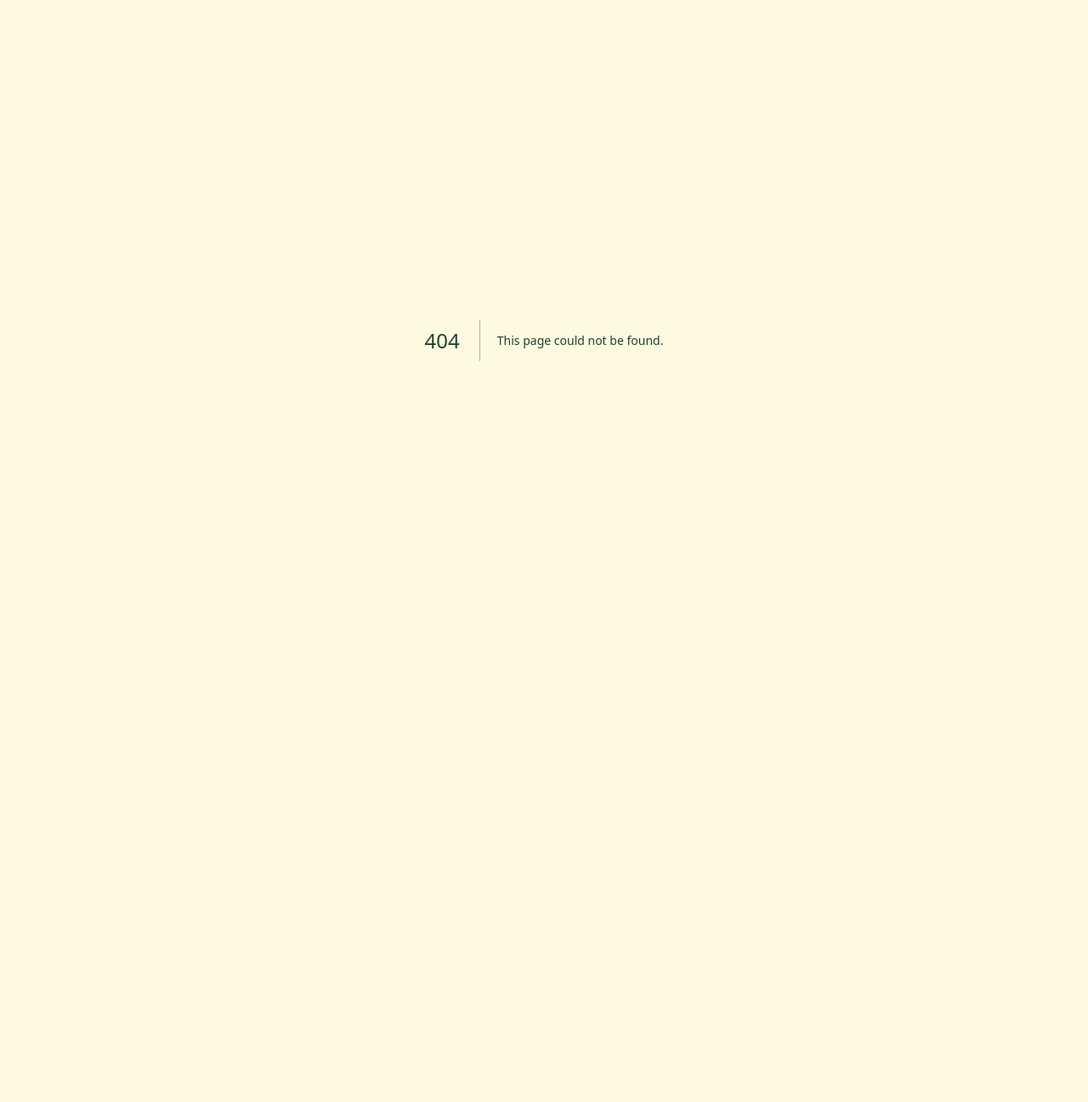
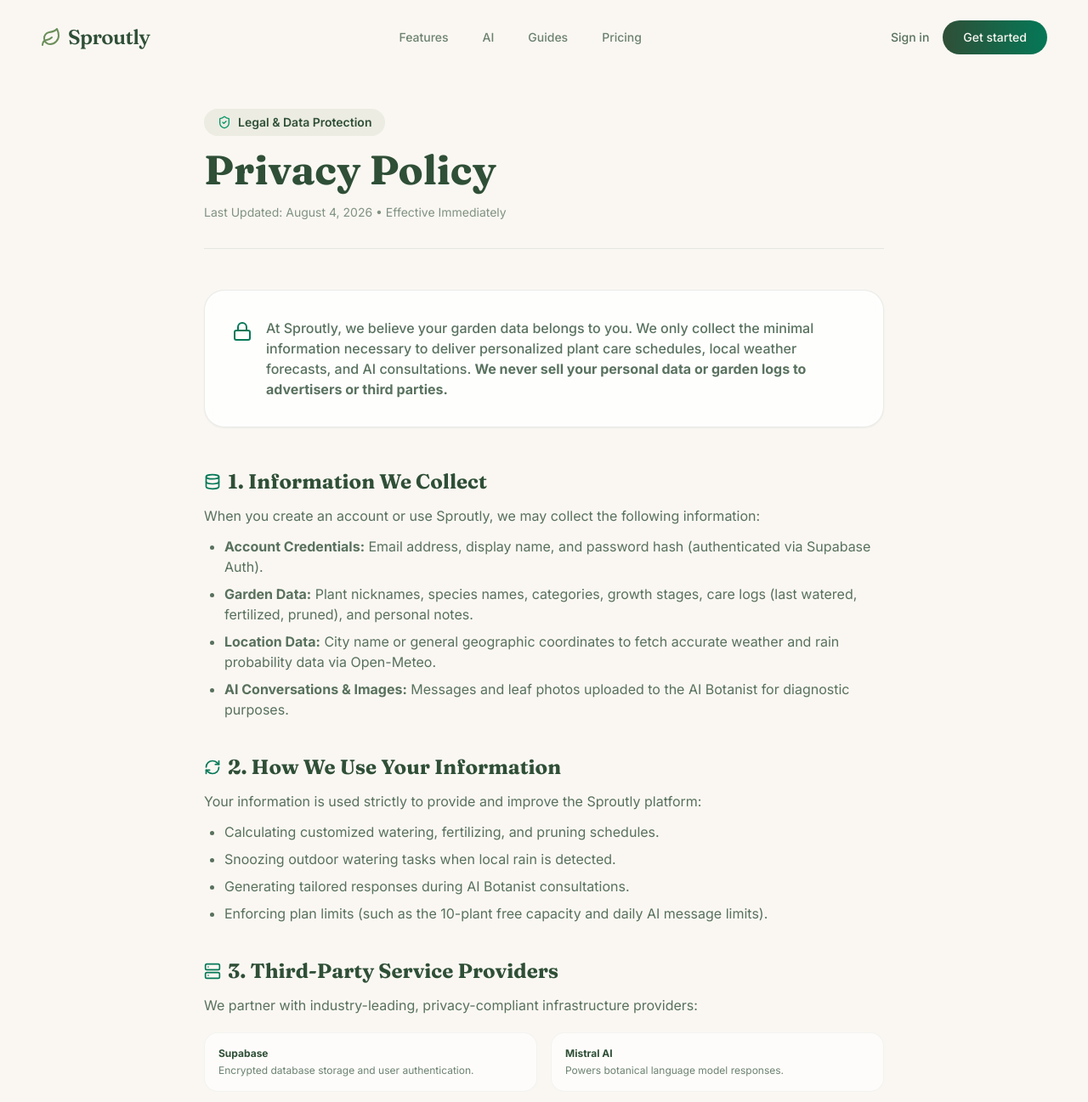
Before and after one commit to SamarSiddiqui/Sproutly, a Next.js app: page /privacy in a window 1280 px wide. Before the commit this address had no page. Shown: the top 1297 px of the page at 85% size. Before the commit the page ends 800 px from the top, so only its background shows below. Built offline with nearby package versions, Linux system fonts and the light colour scheme.

Commit message:
feat: implement Privacy Policy page and footer link

```diff
--- /dev/null
+++ b/src/app/privacy/page.tsx
@@ -0,0 +1,144 @@
+'use client';
+
+import React from 'react';
+import Link from 'next/link';
+import { useRouter } from 'next/navigation';
+import { Navbar } from '../../components/PreLogin/Navbar';
+import { Footer } from '../../components/PreLogin/Footer';
+import { ShieldCheck, Lock, Eye, Database, Server, RefreshCw, Mail } from 'lucide-react';
+
+export default function PrivacyPolicyPage() {
+  const router = useRouter();
+
+  const handleNavigate = (state: 'landing' | 'login' | 'signup') => {
+    if (state === 'login') {
+      router.push('/login');
+    } else if (state === 'signup') {
+      router.push('/signup');
+    } else {
+      router.push('/');
+    }
+  };
+
+  return (
+    <div className="min-h-screen bg-sproutly-cream font-inter selection:bg-sproutly-sage selection:text-white flex flex-col justify-between">
+      <Navbar onNavigate={handleNavigate} />
+
+      <main className="pt-32 pb-24 px-6 md:px-12 max-w-4xl mx-auto w-full">
+        {/* Header */}
+        <div className="mb-12 border-b border-sproutly-forest/10 pb-8">
+          <div className="inline-flex items-center gap-2 px-4 py-1.5 rounded-full bg-sproutly-sage/10 text-sproutly-forest text-sm font-semibold mb-4">
+            <ShieldCheck size={16} className="text-emerald-600" />
+            Legal & Data Protection
+          </div>
+          <h1 className="text-4xl md:text-5xl font-serif text-sproutly-forest font-bold mb-4">
+            Privacy Policy
+          </h1>
+          <p className="text-sm text-sproutly-forest/60">
+            Last Updated: August 4, 2026 • Effective Immediately
+          </p>
+        </div>
+
+        {/* Intro Highlight Box */}
+        <div className="bg-white/80 backdrop-blur-md p-6 md:p-8 rounded-3xl border border-sproutly-forest/10 shadow-sm mb-12 flex items-start gap-4">
+          <Lock size={24} className="text-emerald-700 shrink-0 mt-1" />
+          <p className="text-sm md:text-base text-sproutly-forest/80 leading-relaxed font-medium">
+            At Sproutly, we believe your garden data belongs to you. We only collect the minimal information necessary to deliver personalized plant care schedules, local weather forecasts, and AI consultations. <strong>We never sell your personal data or garden logs to advertisers or third parties.</strong>
+          </p>
+        </div>
+
+        {/* Policy Content Sections */}
+        <div className="space-y-10 text-sproutly-forest/90 leading-relaxed text-sm md:text-base">
+          {/* Section 1 */}
+          <section className="space-y-3">
+            <h2 className="text-2xl font-serif font-bold text-sproutly-forest flex items-center gap-2">
+              <Database size={20} className="text-emerald-700" /> 1. Information We Collect
+            </h2>
+            <p className="text-sproutly-forest/80">
+              When you create an account or use Sproutly, we may collect the following information:
+            </p>
+            <ul className="list-disc pl-6 space-y-2 text-sproutly-forest/80">
+              <li><strong>Account Credentials:</strong> Email address, display name, and password hash (authenticated via Supabase Auth).</li>
+              <li><strong>Garden Data:</strong> Plant nicknames, species names, categories, growth stages, care logs (last watered, fertilized, pruned), and personal notes.</li>
+              <li><strong>Location Data:</strong> City name or general geographic coordinates to fetch accurate weather and rain probability data via Open-Meteo.</li>
+              <li><strong>AI Conversations & Images:</strong> Messages and leaf photos uploaded to the AI Botanist for diagnostic purposes.</li>
+            </ul>
+          </section>
+
+          {/* Section 2 */}
+          <section className="space-y-3">
+            <h2 className="text-2xl font-serif font-bold text-sproutly-forest flex items-center gap-2">
+              <RefreshCw size={20} className="text-emerald-700" /> 2. How We Use Your Information
+            </h2>
+            <p className="text-sproutly-forest/80">
+              Your information is used strictly to provide and improve the Sproutly platform:
+            </p>
+            <ul className="list-disc pl-6 space-y-2 text-sproutly-forest/80">
+              <li>Calculating customized watering, fertilizing, and pruning schedules.</li>
+              <li>Snoozing outdoor watering tasks when local rain is detected.</li>
+              <li>Generating tailored responses during AI Botanist consultations.</li>
+              <li>Enforcing plan limits (such as the 10-plant free capacity and daily AI message limits).</li>
+            </ul>
+          </section>
+
+          {/* Section 3 */}
+          <section className="space-y-3">
+            <h2 className="text-2xl font-serif font-bold text-sproutly-forest flex items-center gap-2">
+              <Server size={20} className="text-emerald-700" /> 3. Third-Party Service Providers
+            </h2>
+            <p className="text-sproutly-forest/80">
+              We partner with industry-leading, privacy-compliant infrastructure providers:
+            </p>
+            <div className="grid md:grid-cols-2 gap-4 pt-2">
+              <div className="bg-white/60 p-4 rounded-2xl border border-sproutly-forest/5 text-xs">
+                <strong className="block text-sproutly-forest font-bold mb-1">Supabase</strong>
+                <span className="text-sproutly-forest/70">Encrypted database storage and user authentication.</span>
+              </div>
+              <div className="bg-white/60 p-4 rounded-2xl border border-sproutly-forest/5 text-xs">
+                <strong className="block text-sproutly-forest font-bold mb-1">Mistral AI</strong>
+                <span className="text-sproutly-forest/70">Powers botanical language model responses.</span>
+              </div>
+              <div className="bg-white/60 p-4 rounded-2xl border border-sproutly-forest/5 text-xs">
+                <strong className="block text-sproutly-forest font-bold mb-1">Open-Meteo API</strong>
+                <span className="text-sproutly-forest/70">Fetches real-time weather forecasts and precipitation.</span>
+              </div>
+              <div className="bg-white/60 p-4 rounded-2xl border border-sproutly-forest/5 text-xs">
+                <strong className="block text-sproutly-forest font-bold mb-1">Vercel Inc.</strong>
+                <span className="text-sproutly-forest/70">Secure application hosting and edge deployment.</span>
+              </div>
+            </div>
+          </section>
+
+          {/* Section 4 */}
+          <section className="space-y-3">
+            <h2 className="text-2xl font-serif font-bold text-sproutly-forest flex items-center gap-2">
+              <Eye size={20} className="text-emerald-700" /> 4. Data Rights & Deletion
+            </h2>
+            <p className="text-sproutly-forest/80">
+              You retain full ownership of your data. At any time, you have the right to:
+            </p>
+            <ul className="list-disc pl-6 space-y-2 text-sproutly-forest/80">
+              <li>Request an export of all your plant collection records.</li>
+              <li>Request full deletion of your Sproutly account and all associated database records.</li>
+            </ul>
+          </section>
+
+          {/* Section 5 */}
+          <section className="space-y-3 pt-6 border-t border-sproutly-forest/10">
+            <h2 className="text-2xl font-serif font-bold text-sproutly-forest flex items-center gap-2">
+              <Mail size={20} className="text-emerald-700" /> 5. Contact & Privacy Inquiries
+            </h2>
+            <p className="text-sproutly-forest/80">
+              If you have any questions regarding this Privacy Policy or wish to exercise your data rights, please contact our team at:
+            </p>
+            <div className="inline-block bg-sproutly-forest/5 px-4 py-2.5 rounded-xl font-mono text-sm text-sproutly-forest font-semibold">
+              privacy@sproutly.app
+            </div>
+          </section>
+        </div>
+      </main>
+
+      <Footer />
+    </div>
+  );
+}
--- a/src/components/PreLogin/Footer.tsx
+++ b/src/components/PreLogin/Footer.tsx
@@ -112,12 +112,12 @@ export function Footer() {
                 </a>
               </li> */}
               <li>
-                <a
-                  href="#"
+                <Link
+                  href="/privacy"
                   className="hover:text-sproutly-cream transition-colors"
                 >
                   Privacy Policy
-                </a>
+                </Link>
               </li>
             </ul>
           </div>
```
